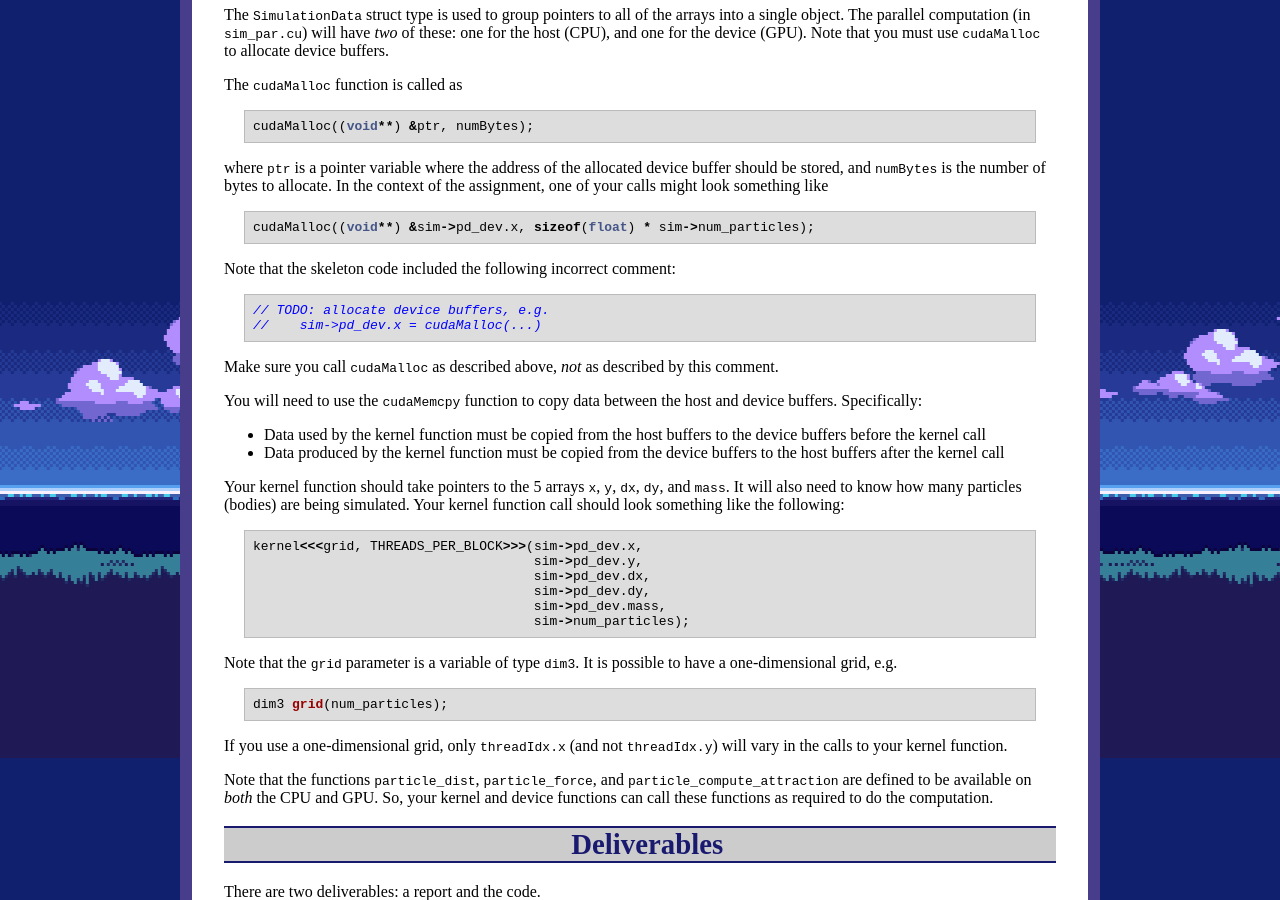
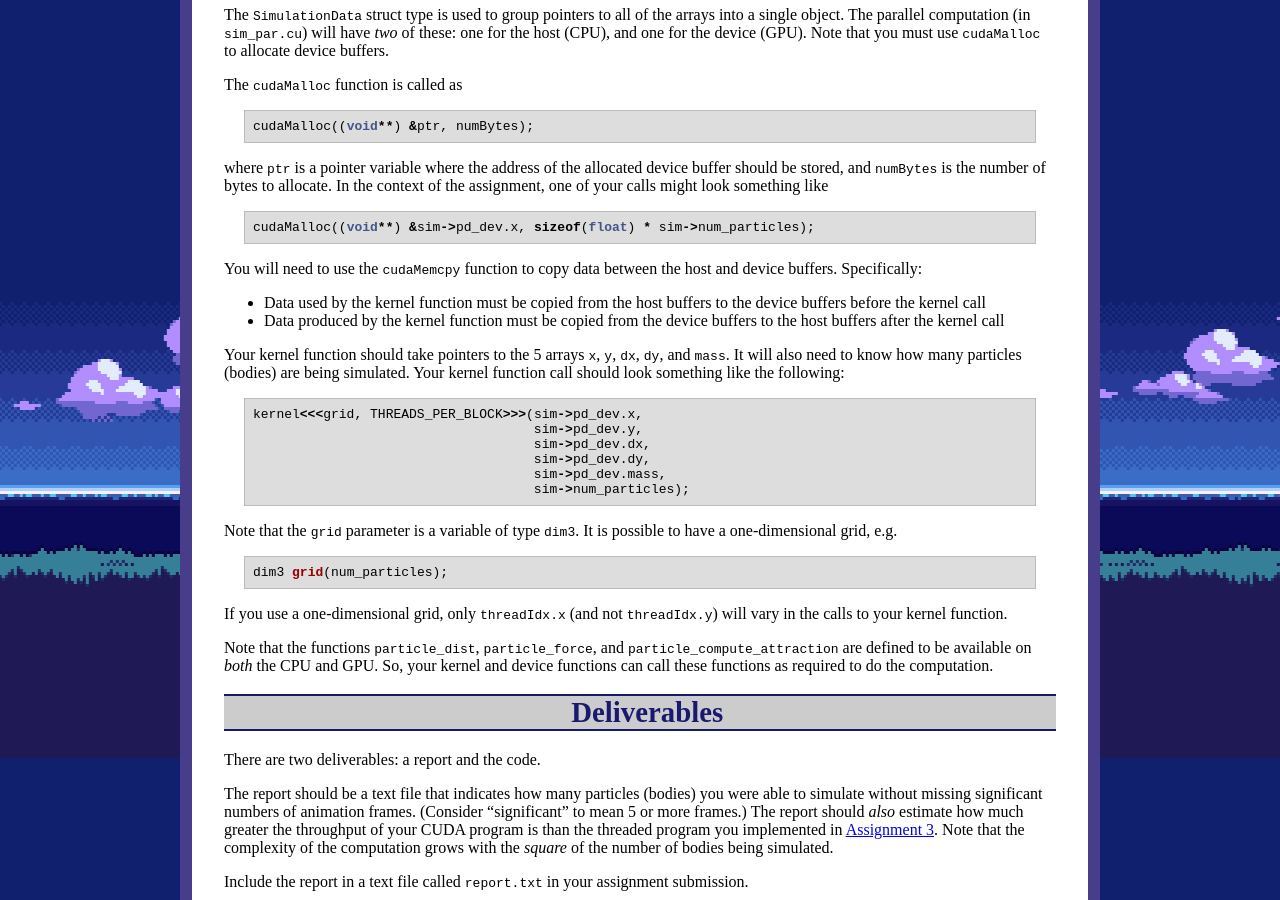
Before and after one commit to ycpcs/cs365-spring2019, a Jekyll site: the page built from assign/assign04.md, in a window 1280 px wide and 900 px high, scrolled down 1042 px. Built offline with Jekyll 4.4.1, drawn with Linux system fonts in a browser that asks for light colours.

Commit message:
fixed assignment skeleton

````diff
--- a/assign/assign04.md
+++ b/assign/assign04.md
@@ -62,15 +62,6 @@ where `ptr` is a pointer variable where the address of the allocated device buff
 cudaMalloc((void**) &sim->pd_dev.x, sizeof(float) * sim->num_particles);
 ```
 
-Note that the skeleton code included the following incorrect comment:
-
-```c
-// TODO: allocate device buffers, e.g.
-//    sim->pd_dev.x = cudaMalloc(...)
-```
-
-Make sure you call `cudaMalloc` as described above, *not* as described by this comment.
-
 You will need to use the `cudaMemcpy` function to copy data between the host and device buffers.  Specifically:
 
 * Data used by the kernel function must be copied from the host buffers to the device buffers before the kernel call
````
Also changed, not shown: 1 other file.
